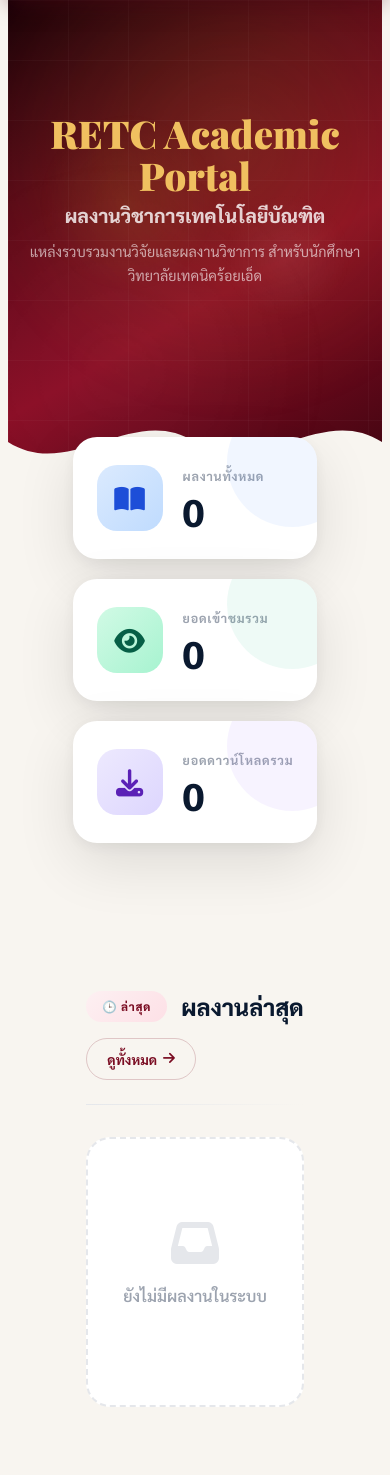
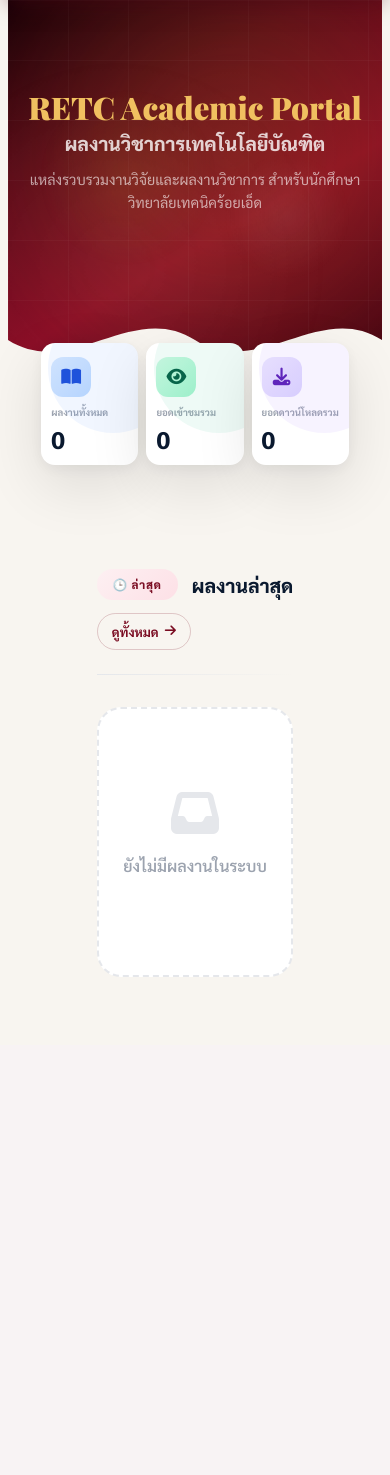
Before and after one commit to 005mi/myproject2026, a Django app: page / in a window 390 px wide. Shown: the part 72-1547 px from the top of the page. After the commit the page ends 1049 px from the top, so only its background shows below. Run offline with Django 5.2, Linux system fonts and the light colour scheme; data that the repository does not hold is empty; some libraries are stand-ins or nearby versions.

Commit message:
Improve responsive design across all pages for mobile/tablet

```diff
--- a/research/templates/research/base.html
+++ b/research/templates/research/base.html
@@ -117,6 +117,18 @@
             flex-direction: column;
             gap: 10px;
             pointer-events: none;
+        }
+
+        @media (max-width: 480px) {
+            #toast-container {
+                right: 10px;
+                left: 10px;
+            }
+            .toast {
+                min-width: unset;
+                width: 100%;
+                max-width: 100%;
+            }
         }
 
         .toast {
--- a/research/templates/research/list.html
+++ b/research/templates/research/list.html
@@ -192,7 +192,7 @@
 /* ── STATS CARDS ───────────────────────────────────────────── */
 .stats-section {
     max-width: 1080px; margin: -72px auto 0;
-    padding: 0 24px; position: relative; z-index: 20;
+    padding: 0 16px; position: relative; z-index: 20;
 }
 .stats-grid {
     display: grid; grid-template-columns: repeat(3,1fr); gap: 20px;
@@ -237,7 +237,7 @@
 
 /* ── MAIN CONTENT ──────────────────────────────────────────── */
 .main-wrap {
-    max-width: 1080px; margin: 80px auto 60px; padding: 0 24px;
+    max-width: 1080px; margin: 80px auto 60px; padding: 0 16px;
 }
 
 /* Section header */
@@ -587,17 +587,42 @@
 
 /* ── RESPONSIVE ────────────────────────────────────────────── */
 @media (max-width: 900px) {
-    .stats-grid { grid-template-columns: 1fr; }
     .stats-section { margin-top: -44px; }
     .ranking-body { padding: 0 20px 22px; }
     .ranking-head { padding: 22px 20px; }
 }
+/* Tablet: stats 3 columns, smaller padding */
 @media (max-width: 768px) {
-    .hero-section { padding: 80px 20px 150px; }
+    .hero-section { padding: 80px 16px 140px; }
     .projects-grid { grid-template-columns: 1fr; }
     .section-head { flex-direction: column; align-items: flex-start; gap: 12px; }
     .rank-tabs { width: 100%; }
     .hero-link-group { flex-direction: column; align-items: center; }
+    /* Keep stats 3 cols but smaller */
+    .stats-grid { gap: 12px; }
+    .stat-card { padding: 18px 14px; gap: 12px; border-radius: 18px; }
+    .stat-icon { width: 48px; height: 48px; font-size: 1.25rem; border-radius: 14px; }
+    .stat-number { font-size: 1.8rem; }
+    .stat-label { font-size: 0.65rem; }
+    .main-wrap { margin-top: 56px; }
+}
+/* Mobile small: still 3 cols, even more compact */
+@media (max-width: 480px) {
+    .hero-section { padding: 64px 14px 120px; }
+    .stats-section { padding: 0 10px; margin-top: -36px; }
+    .stats-grid { gap: 8px; }
+    .stat-card { padding: 14px 10px; gap: 8px; border-radius: 14px; flex-direction: column; align-items: flex-start; }
+    .stat-icon { width: 40px; height: 40px; font-size: 1.1rem; border-radius: 12px; }
+    .stat-number { font-size: 1.5rem; }
+    .stat-label { font-size: 0.6rem; letter-spacing: 0; }
+    .main-wrap { padding: 0 12px; margin-top: 40px; }
+    .hero-search-box input { padding: 14px 16px; font-size: 0.9rem; }
+    .hero-search-box button { padding: 10px 18px; font-size: 0.85rem; }
+    .card-actions { grid-template-columns: 1fr; }
+    .btn-details { grid-column: span 1; }
+    .section-head h2 { font-size: 1.2rem; }
+    .see-all-btn { font-size: 0.8rem; padding: 7px 14px; }
+    .hero-title { font-size: clamp(1.8rem, 8vw, 2.4rem); }
 }
 </style>
 {% endblock %}
```
Also changed, not shown: research/templates/research/detail.html (+40 -2 lines), research/templates/research/search.html (+24 -0 lines), research/templates/research/stats.html (+34 -1 lines).
